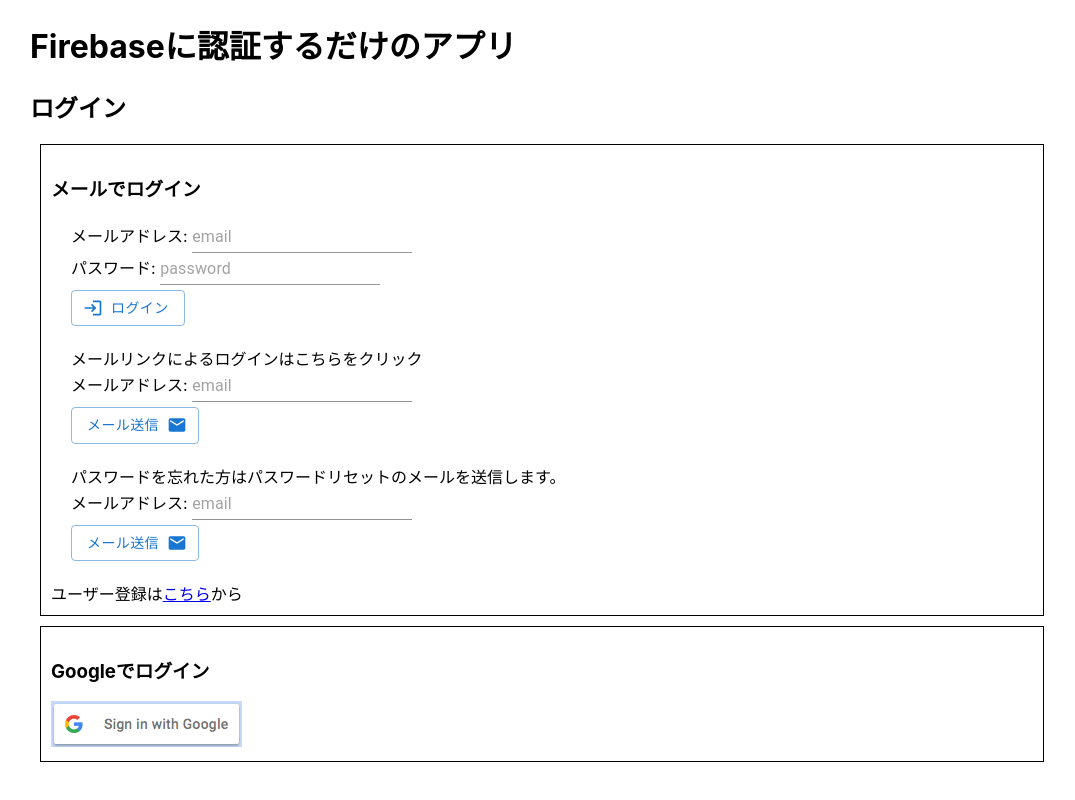
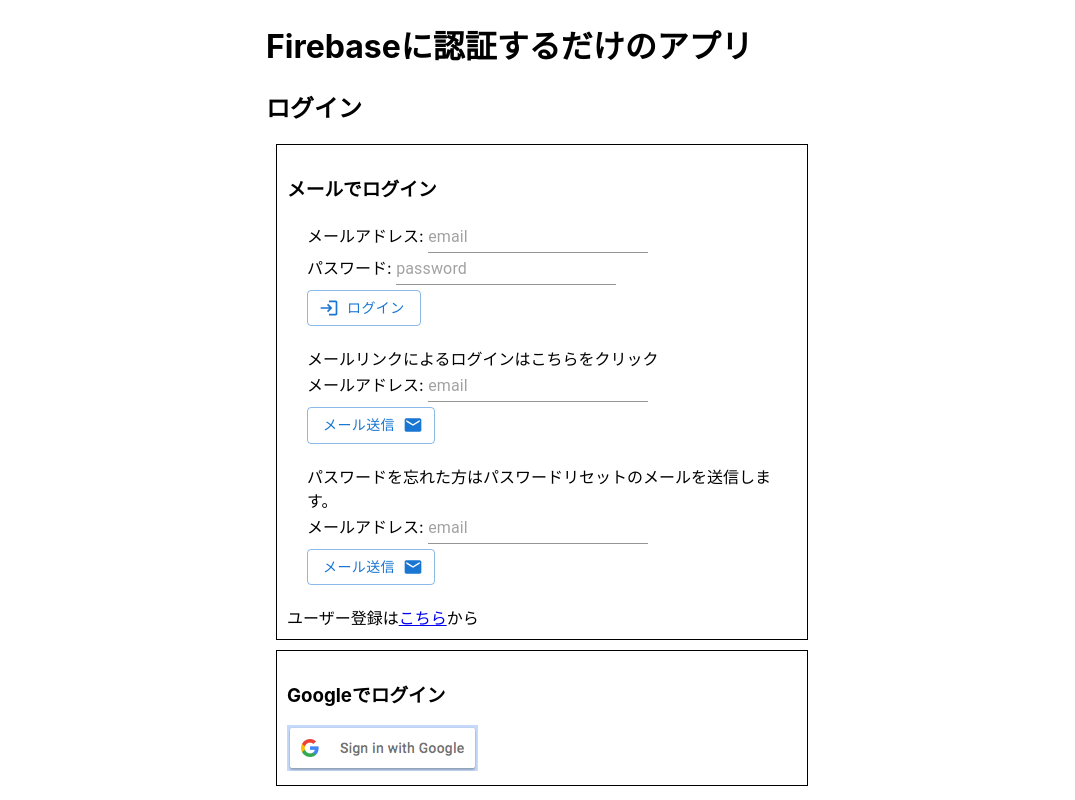
Before and after one commit to jcf04567/todo-in-firebase, a React (Create React App) app: page /login in a window 1280 px wide. Shown: the whole page, without its empty margins (98-1173 px from the left). Built offline with nearby package versions, Linux system fonts and the light colour scheme; no server answers.

Commit message:
スタイル微調整

```diff
--- a/src/App.js
+++ b/src/App.js
@@ -7,11 +7,12 @@
 import Login from "./components/Login";
 import PrivateRoute from "./components/PrivateRoute";
 import PublicRoute from "./components/PublicRoute";
+import { Container } from "@mui/material";
 
 function App() {
   return (
     <AuthProvider>
-      <div style={{ margin: "0 auto" , maxWidth: "80%"}}>
+      <Container maxWidth="sm">
         <BrowserRouter>
           <Routes>
             <Route
@@ -28,7 +29,7 @@
             </Route>
           </Routes>
         </BrowserRouter>
-      </div>
+      </Container>
     </AuthProvider>
   );
 }
```
